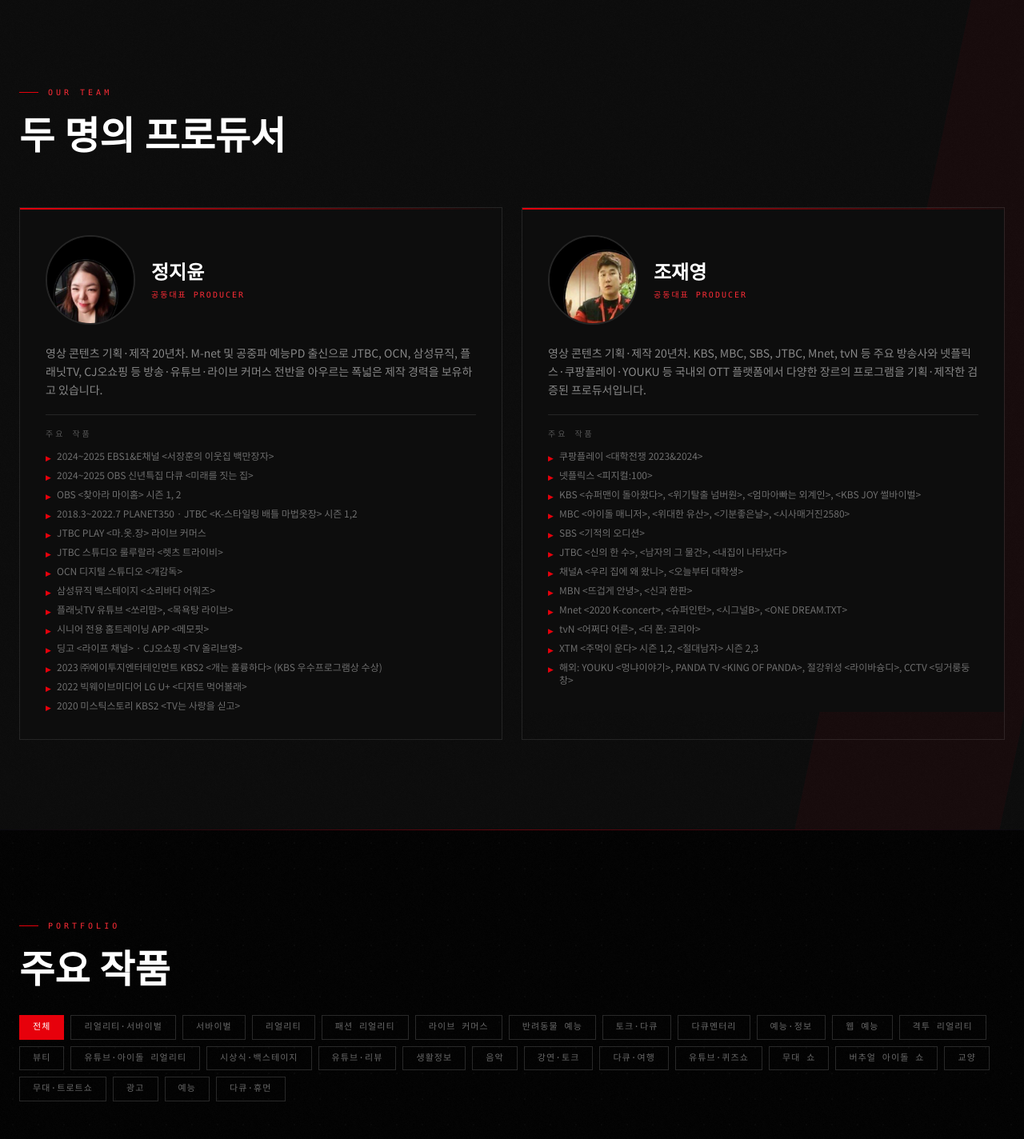
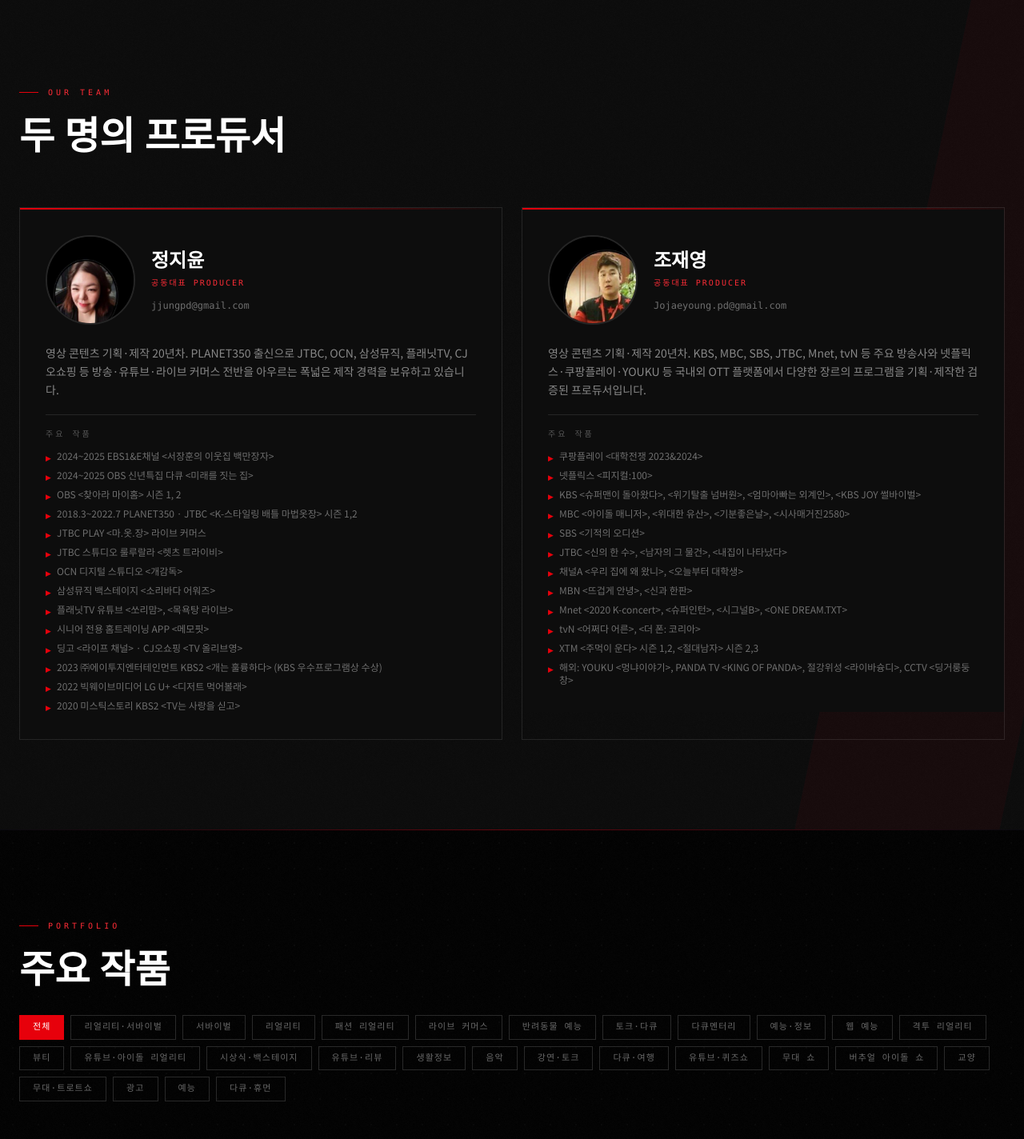
Before and after one commit to tojypd/tojy-site, a React (Vite) app: page / in a window 1280 px wide. Shown: the part 1330-2754 px from the top of the page at 80% size. Built offline with nearby package versions, Linux system fonts and the light colour scheme.

Commit message:
Add files via upload

```diff
--- a/src/app/App.tsx
+++ b/src/app/App.tsx
@@ -17,11 +17,9 @@
 // ─────────────────────────────────────────────────────────────────────────────
 // Data는 ./data.ts 에서 관리합니다 (사진 교체·작품 추가는 그 파일에서)
 // ─────────────────────────────────────────────────────────────────────────────
-const CAT_COLORS: Record<string, string> = {
-  리얼리티: "bg-red-900/60 text-red-300 border-red-700/50",
-  서바이벌: "bg-red-600/40 text-red-200 border-red-600/60",
-  "OTT 디지털": "bg-red-900/60 text-red-300 border-red-700/50",
-};
+// 카테고리 뱃지는 모두 동일한 붉은 톤으로 통일 표시합니다.
+const CATEGORY_BADGE_STYLE =
+  "bg-red-900/60 text-red-300 border-red-700/50";
 
 // ─────────────────────────────────────────────────────────────────────────────
 // App
@@ -166,7 +164,7 @@ export default function App() {
               className="text-5xl sm:text-7xl lg:text-8xl font-black leading-none mb-8 text-white tracking-tight"
               style={{ fontFamily: "'Noto Serif KR', serif" }}
             >
-              20년의 경험
+              20년의 경험,
               <br />
               최고의 콘텐츠
             </h1>
@@ -244,7 +242,7 @@ export default function App() {
                 정지윤과 조재영이 함께 설립한 영상 콘텐츠
                 기획·제작 전문 회사입니다. 방송, OTT, 리얼리티,
                 유튜브 채널, 라이브 커머스까지 다양한 플랫폼에서
-                검증된 크리에이티브로 시청자와 마켓 모두
+                검증된 크리에이티브로 시청자와 시장이 모두
                 인정하는 콘텐츠를 만들어갑니다.
               </p>
             </div>
@@ -322,11 +320,11 @@ export default function App() {
                 <div className="h-0.5 bg-gradient-to-r from-red-600 to-transparent" />
                 <div className="p-6 sm:p-8 bg-[#0d0d0d]">
                   <div className="flex items-center gap-5 mb-6">
-                    <div className="w-24 h-24 sm:w-28 sm:h-28 shrink-0 rounded-full overflow-hidden border-2 border-white/10 group-hover:border-red-600/50 transition-colors duration-300">
+                    <div className="w-24 h-24 sm:w-28 sm:h-28 shrink-0 rounded-full overflow-hidden border-2 border-white/10">
                       <img
                         src={member.imageUrl}
                         alt={member.name}
-                        className="w-full h-full object-cover object-top scale-100 group-hover:scale-125 transition-transform duration-500 ease-out"
+                        className="w-full h-full object-cover object-top"
                       />
                     </div>
                     <div>
@@ -338,9 +336,15 @@ export default function App() {
                       >
                         {member.name}
                       </h3>
-                      <p className="text-red-500 text-[10px] font-mono tracking-[0.2em] uppercase">
+                      <p className="text-red-500 text-[10px] font-mono tracking-[0.2em] uppercase mb-1.5">
                         {member.role}
                       </p>
+                      <a
+                        href={`mailto:${member.email}`}
+                        className="text-white/40 hover:text-white/70 text-xs font-mono transition-colors"
+                      >
+                        {member.email}
+                      </a>
                     </div>
                   </div>
                   <p className="text-white/50 text-sm leading-relaxed mb-5">
@@ -432,12 +436,12 @@ export default function App() {
                   <img
                     src={work.imageUrl}
                     alt={work.title}
-                    className="w-full h-44 object-cover grayscale group-hover:grayscale-0 group-hover:scale-105 transition-all duration-500"
+                    className="w-full h-44 object-cover scale-100 group-hover:scale-110 transition-transform duration-500 ease-out"
                   />
                   <div className="absolute inset-0 bg-gradient-to-t from-black/80 via-transparent to-transparent" />
                   <div className="absolute top-2 left-2">
                     <span
-                      className={`text-[10px] px-2 py-0.5 border font-mono uppercase tracking-wider ${CAT_COLORS[work.category] ?? "bg-white/10 text-white/70 border-white/20"}`}
+                      className={`text-[10px] px-2 py-0.5 border font-mono uppercase tracking-wider ${CATEGORY_BADGE_STYLE}`}
                     >
                       {work.category}
                     </span>
--- a/src/app/data.ts
+++ b/src/app/data.ts
@@ -25,6 +25,7 @@ export interface TeamMember {
   id: string;
   name: string;
   role: string;
+  email: string;
   bio: string;
   imageUrl: string;
   highlights: string[];
@@ -38,7 +39,8 @@ export const TEAM: TeamMember[] = [
     id: "jy1",
     name: "정지윤",
     role: "공동대표 Producer",
-    bio: "영상 콘텐츠 기획·제작 20년차. M-net 및 공중파 예능PD 출신으로 JTBC, OCN, 삼성뮤직, 플래닛TV, CJ오쇼핑 등 방송·유튜브·라이브 커머스 전반을 아우르는 폭넓은 제작 경력을 보유하고 있습니다.",
+    email: "jjungpd@gmail.com",
+    bio: "영상 콘텐츠 기획·제작 20년차. PLANET350 출신으로 JTBC, OCN, 삼성뮤직, 플래닛TV, CJ오쇼핑 등 방송·유튜브·라이브 커머스 전반을 아우르는 폭넓은 제작 경력을 보유하고 있습니다.",
     imageUrl: "/images/team/jungjiyoon.jpg",
     highlights: [
       "2024~2025 EBS1&E채널 <서장훈의 이웃집 백만장자>",
@@ -61,6 +63,7 @@ export const TEAM: TeamMember[] = [
     id: "jy2",
     name: "조재영",
     role: "공동대표 Producer",
+    email: "Jojaeyoung.pd@gmail.com",
     bio: "영상 콘텐츠 기획·제작 20년차. KBS, MBC, SBS, JTBC, Mnet, tvN 등 주요 방송사와 넷플릭스·쿠팡플레이·YOUKU 등 국내외 OTT 플랫폼에서 다양한 장르의 프로그램을 기획·제작한 검증된 프로듀서입니다.",
     imageUrl: "/images/team/jojaeyoung.jpg",
     highlights: [
```
